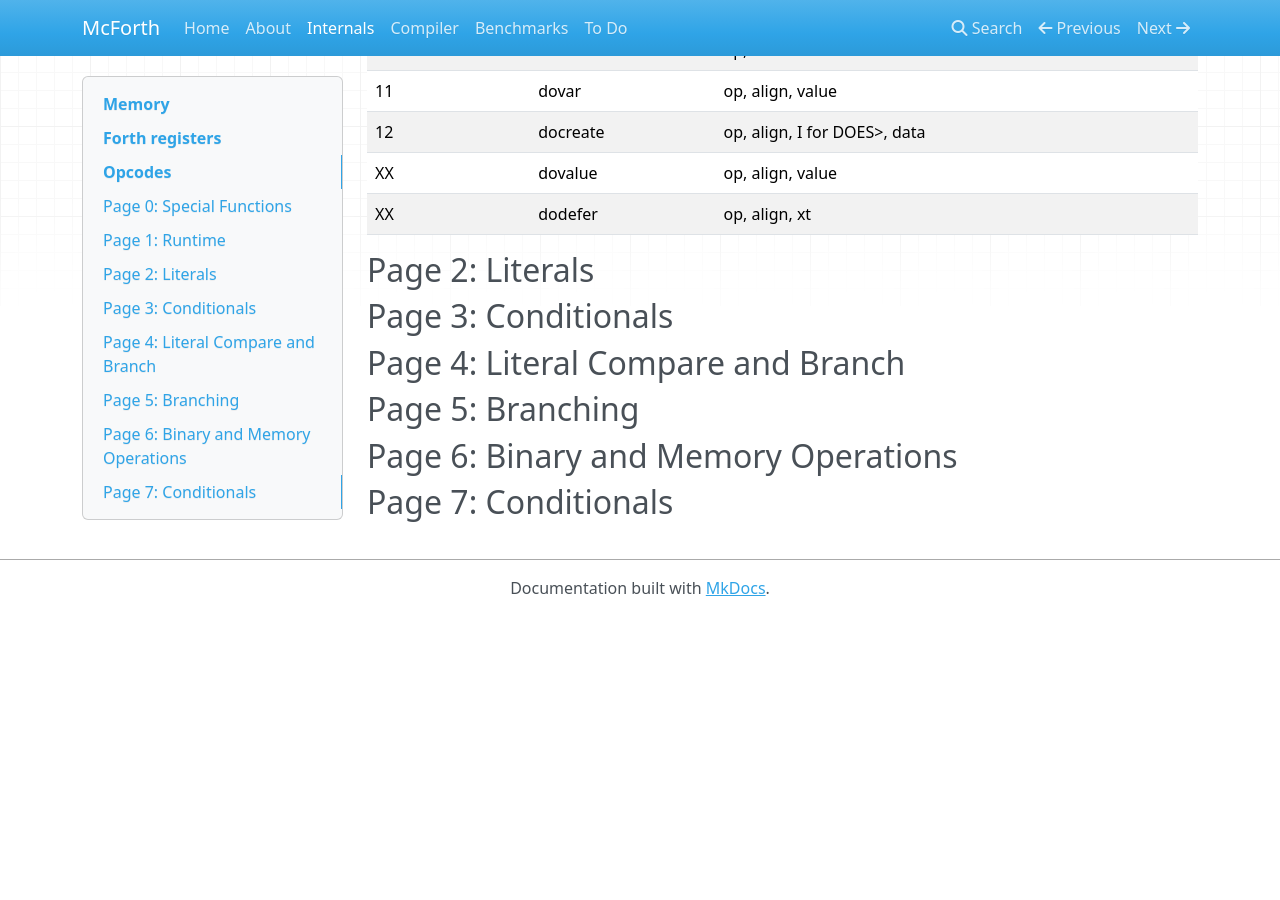
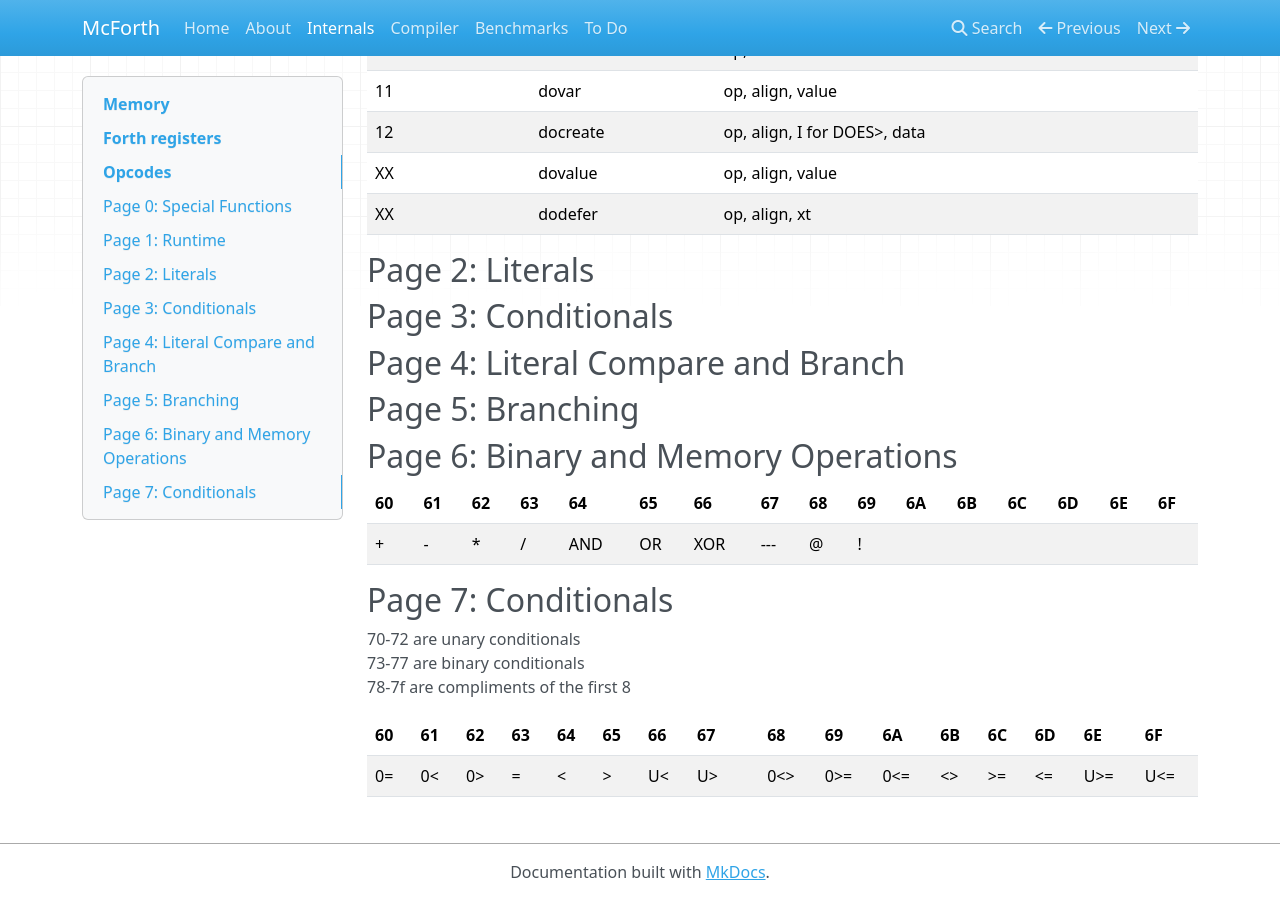
Before and after one commit to amckewan/mcforth, an MkDocs documentation site: the page built from docs/internals.md, in a window 1280 px wide and 900 px high, scrolled down 2927 px. Built offline with MkDocs 1.6.1, drawn with Linux system fonts in a browser that asks for light colours; nearby versions of some CDN libraries; before the commit the page ends 3543 px from its top, so only the background shows below that.

```diff
--- a/docs/internals.md
+++ b/docs/internals.md
@@ -108,4 +108,16 @@ XX | dodefer | op, align, xt
 
 ## Page 6: Binary and Memory Operations
 
+60 | 61 | 62 | 63 | 64 | 65 | 66 | 67 | 68 | 69 | 6A | 6B | 6C | 6D | 6E | 6F
+--- | --- | --- | --- | --- | --- | --- | --- | --- | --- | --- | --- | --- | --- | --- | ---
++ | - | * | / | AND | OR | XOR | --- | @ | !
+
 ## Page 7: Conditionals
+
+70-72 are unary conditionals
+73-77 are binary conditionals
+78-7f are compliments of the first 8
+
+60 | 61 | 62 | 63 | 64 | 65 | 66 | 67 | | 68 | 69 | 6A | 6B | 6C | 6D | 6E | 6F
+--- | --- | --- | --- | --- | --- | --- | --- | --- | --- | --- | --- | --- | --- | --- | --- | ---
+0= | 0< | 0> | = | < | > | U< | U> | | 0<> | 0>= | 0<= | <> | >= | <= | U>= | U<=
```
Also changed, not shown: docs/bench.md (+4 -0 lines), docs/todo.md (+0 -2 lines), 1 other file.
